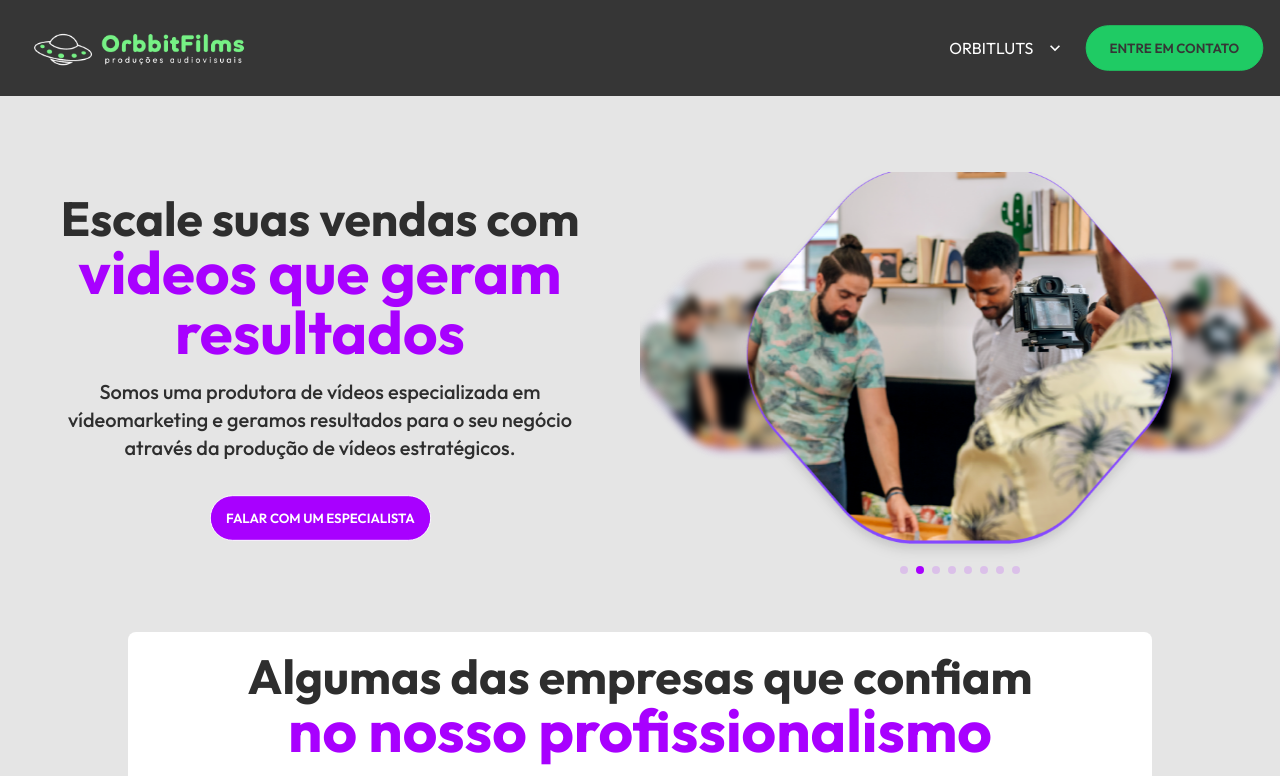
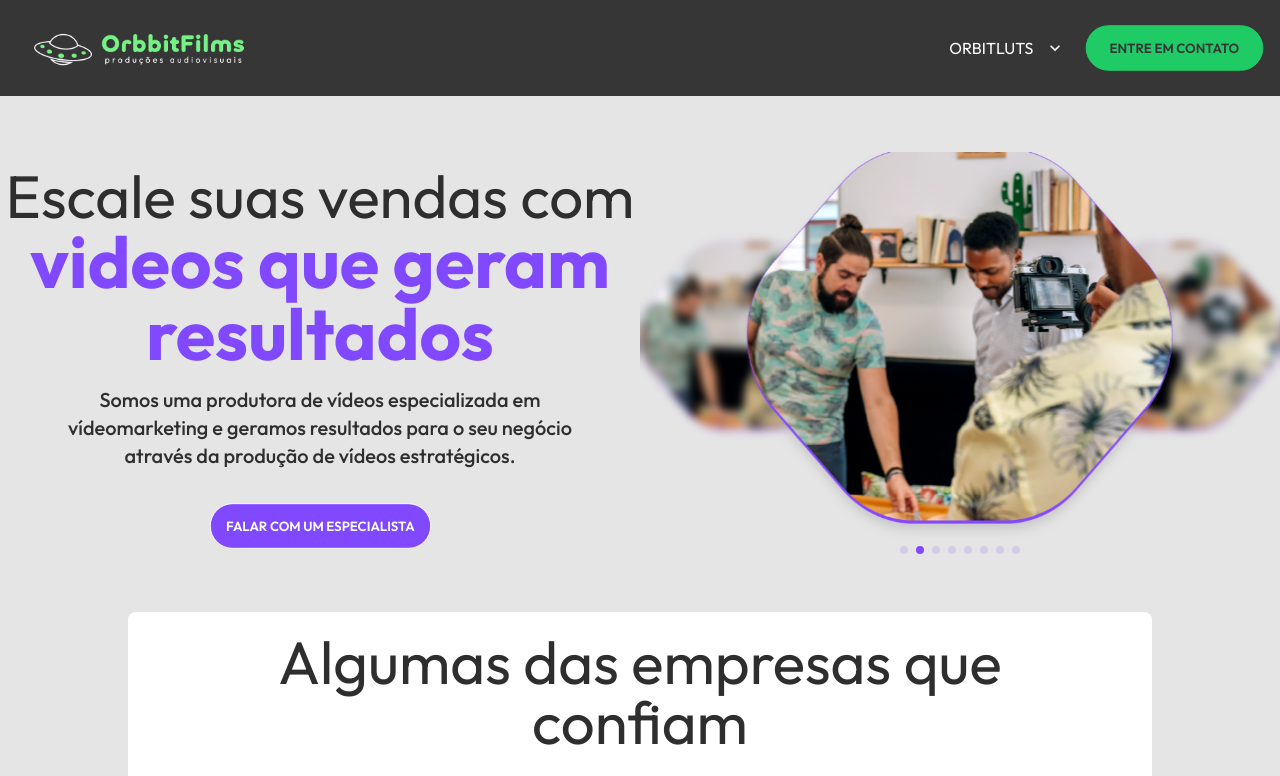
Before and after one commit to alepinheiro/site-orbit-films, a Nuxt app: page / in a window 1280 px wide. Shown: the top 776 px of the page. Built offline with nearby package versions, Linux system fonts and the light colour scheme.

Commit message:
layout updates

```diff
--- a/assets/css/main.scss
+++ b/assets/css/main.scss
@@ -15,17 +15,17 @@
 }
 
 h1 {
-  @apply text-2xl font-bold;
+  @apply text-3xl;
 
   @screen lg {
-    @apply text-5xl;
+    @apply text-6xl;
   }
 
   span {
-    @apply inline-block text-3xl text-eletric-purple;
+    @apply inline-block text-4xl text-eletric-purple font-bold;
 
     @screen lg {
-      @apply text-6xl;
+      @apply text-7xl;
     }
   }
 }
--- a/components/HeroSection.vue
+++ b/components/HeroSection.vue
@@ -23,7 +23,7 @@
                     especialista</button>
             </div>
 
-            <div class="w-full lg:w-1/2 py-5 lg:flex-1 ">
+            <div class="w-full lg:w-1/2 pb-5 lg:flex-1 ">
                 <Swiper id="heroSlider" :modules="[Pagination, Autoplay]" :slidesPerView="3" :centeredSlides="true"
                     :loop="true" :pagination="true" :autoplay="true">
                     <SwiperSlide v-for="slide in 8" :key="slide">
--- a/tailwind.config.js
+++ b/tailwind.config.js
@@ -13,7 +13,7 @@
       colors: {
         'pear': '#B7EF47',
         'mountain-meadow': '#1FCB64',
-        'eletric-purple': '#A800FF',
+        'eletric-purple': '#8048FF',
         'tangaroa': '#121A24',
         'razzle-dazzle': '#DD47C5',
         'mint-green': '#80FF92',
```
